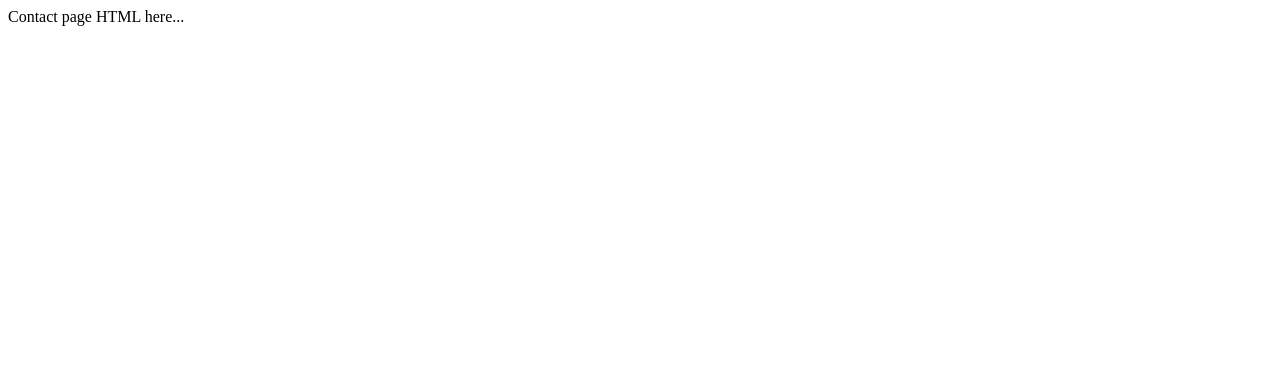
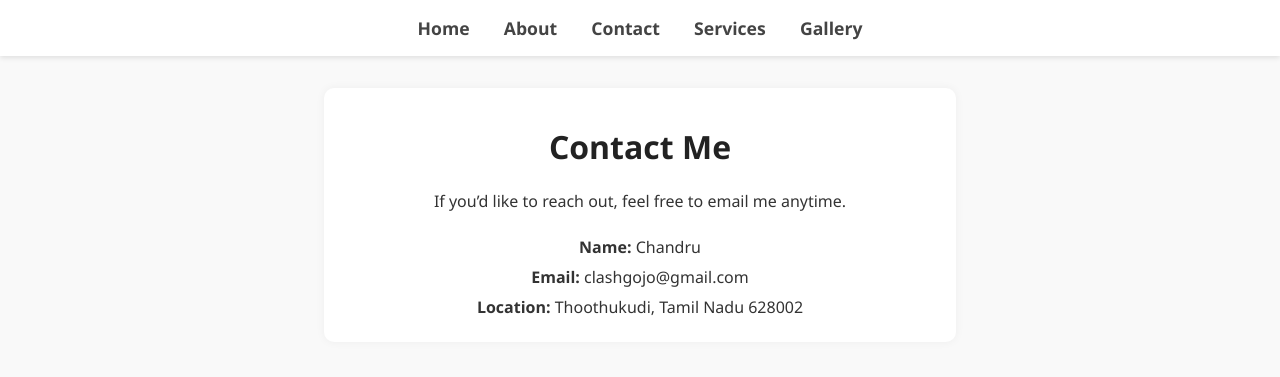
Before and after one commit to GojoAmatsukami/Jerry-s-Blog, a plain HTML site: page contact.html in a window 1280 px wide. Drawn offline with Linux system fonts and the light colour scheme.

Commit message:
Add files via upload
Updated Contact Information

```diff
--- a/contact.html
+++ b/contact.html
@@ -1 +1,75 @@
-Contact page HTML here...
+
+<!DOCTYPE html>
+<html lang="en">
+<head>
+  <meta charset="UTF-8" />
+  <meta name="viewport" content="width=device-width, initial-scale=1.0"/>
+  <title>Contact - Chandru's Blog</title>
+  <style>
+    body {
+      font-family: 'Segoe UI', Tahoma, Geneva, Verdana, sans-serif;
+      background-color: #f9f9f9;
+      color: #333;
+      margin: 0;
+      padding: 0;
+    }
+    nav {
+      background-color: #ffffff;
+      padding: 1rem;
+      box-shadow: 0 2px 5px rgba(0,0,0,0.1);
+      text-align: center;
+    }
+    nav a {
+      margin: 0 15px;
+      text-decoration: none;
+      color: #444;
+      font-weight: bold;
+      font-size: 1.1rem;
+    }
+    .container {
+      max-width: 600px;
+      margin: 2rem auto;
+      padding: 1rem;
+      background: #fff;
+      border-radius: 10px;
+      box-shadow: 0 0 10px rgba(0,0,0,0.05);
+    }
+    h1 {
+      text-align: center;
+      font-size: 2rem;
+      color: #222;
+    }
+    p {
+      font-size: 1rem;
+      text-align: center;
+    }
+    .info {
+      margin-top: 1.5rem;
+      font-size: 1.1rem;
+      text-align: center;
+    }
+    .info p {
+      margin: 0.5rem 0;
+    }
+  </style>
+</head>
+<body>
+  <nav>
+    <a href="index.html">Home</a>
+    <a href="about.html">About</a>
+    <a href="contact.html">Contact</a>
+    <a href="services.html">Services</a>
+    <a href="gallery.html">Gallery</a>
+  </nav>
+
+  <div class="container">
+    <h1>Contact Me</h1>
+    <p>If you’d like to reach out, feel free to email me anytime.</p>
+    <div class="info">
+      <p><strong>Name:</strong> Chandru</p>
+      <p><strong>Email:</strong> clashgojo@gmail.com</p>
+      <p><strong>Location:</strong> Thoothukudi, Tamil Nadu 628002</p>
+    </div>
+  </div>
+</body>
+</html>
```
